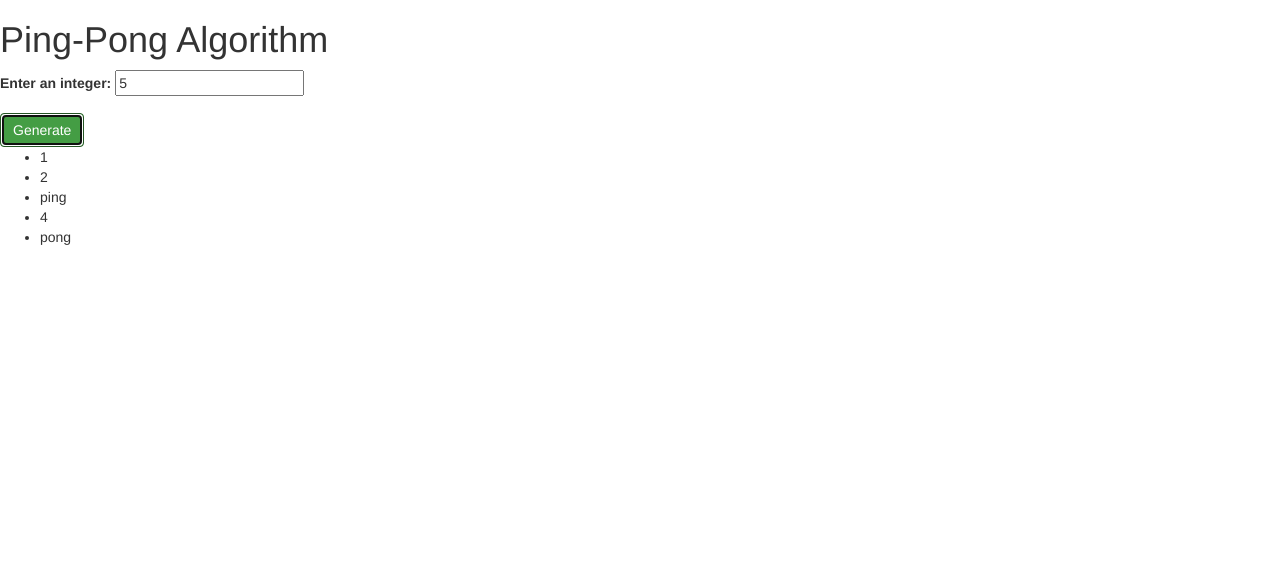
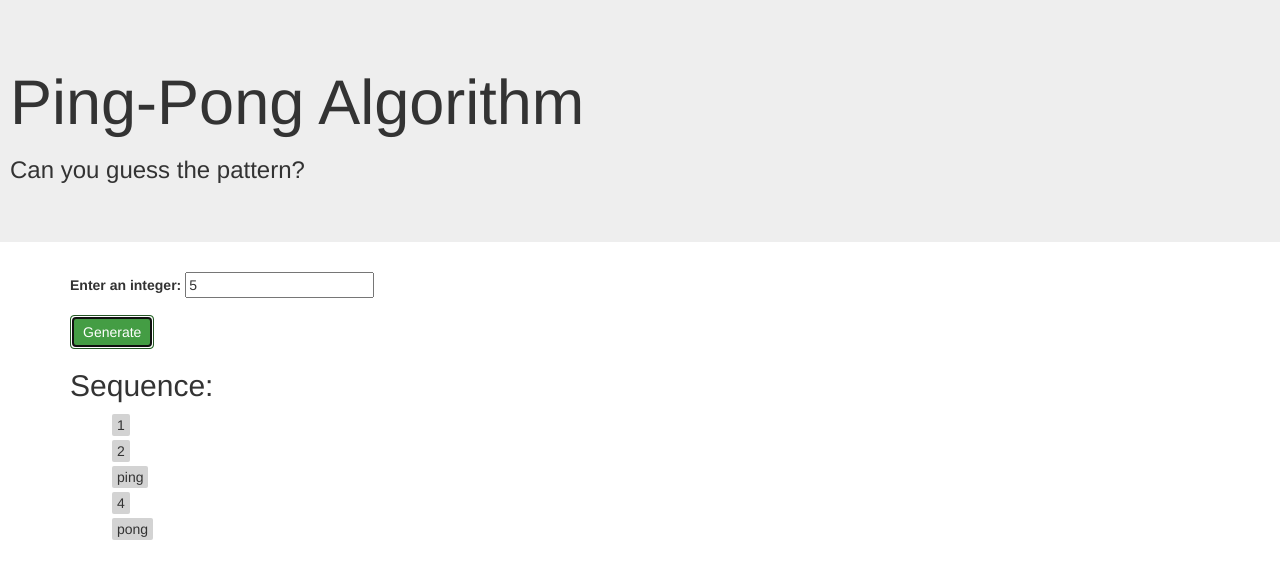
Before and after one commit to parmingt/Ping-Pong, a plain HTML site: page index.html in a window 1280 px wide. Both pictures are taken after typing "5" into the empty fields and a click on the button "Generate". Drawn offline with nearby package versions, Linux system fonts and the light colour scheme.

Commit message:
add separate function to handle the sequence display, call that function recursively to create a delayed effect

```diff
--- a/css/style.css
+++ b/css/style.css
@@ -0,0 +1,17 @@
+li {
+  list-style: none;
+  margin: 2px;
+  background-color: lightgrey;
+  max-width: auto;
+  padding: 1px 5px;
+  border-radius: 2px;
+  display: inline-block;
+}
+
+li:hover {
+  background-color: grey;
+}
+
+.jumbotron {
+  padding-left: 10px;
+}
--- a/index.html
+++ b/index.html
@@ -9,7 +9,12 @@
     <script src="js/script.js" type="text/javascript"></script>
   </head>
   <body>
+    <div class="jumbotron">
       <h1>Ping-Pong Algorithm</h1>
+      <h3>Can you guess the pattern?</h3>
+    </div>
+
+    <div class="container">
       <form id="inputForm">
         <div class="form-group">
           <label for="inputNumber">Enter an integer: </label>
@@ -17,7 +22,10 @@
         </div>
         <button type="submit" class="btn btn-success">Generate</button>
       </form>
+
+      <h2>Sequence:</h2>
       <ul id="outputList">
       </ul>
+    </div>
   </body>
 </html>
--- a/js/script.js
+++ b/js/script.js
@@ -5,22 +5,36 @@ $(document).ready(function(){
 
     $("#outputList").empty(); //clear display list
 
-    var inputNumber = parseInt($("#inputNumber").val())
+    var input = $("#inputNumber").val()
+
+    //check for non-numeric input (should have been filtered out by input type but this double-checks)
+    if(isNaN(input)){
+      $("#outputList").append("Please a positive integer");
+      return;
+    } else {
+      input = parseInt(input);
+    }
 
     //check for negative numbers
-    if(inputNumber <= 0){
+    if(input <= 0){
       $("#outputList").append("Please enter a positive integer");
       return;
     }
 
-    var outputArray = getPingPongArray(inputNumber);
+    var outputArray = getPingPongArray(input);
 
     //display array on webpage
-    outputArray.forEach(function(value){
-      $("#outputList").append("<li>" + value + "</li>");
-    });
+    listSequence(0, outputArray);
   });
 });
+
+function listSequence(index, sequence){ //lists the sequence with a time delay
+  if(index < sequence.length){
+    var value = sequence[index];
+    $("#outputList").append("<div><li>" + value + "</li></div>");
+    setTimeout(function() {listSequence(index + 1, sequence);}, 300) //recursively calls listSequence after a 0.3s delay
+  }
+}
 
 
 //Back end
```
Also changed, not shown: 1 other file. Lines whose indentation alone changed are shown as unchanged.
